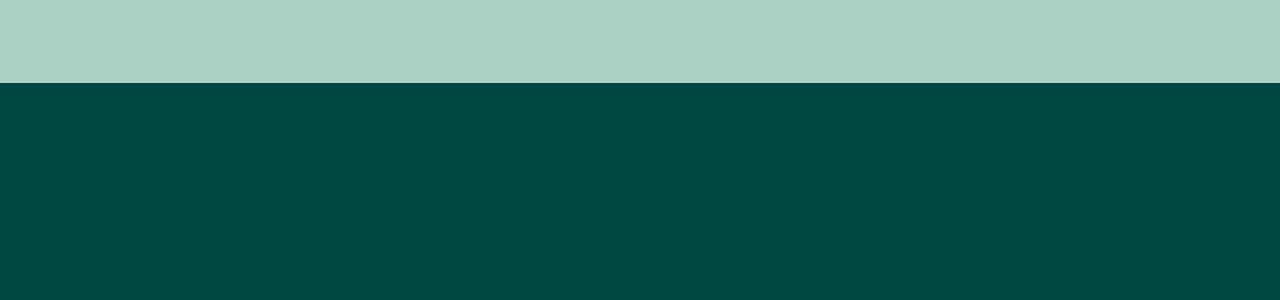
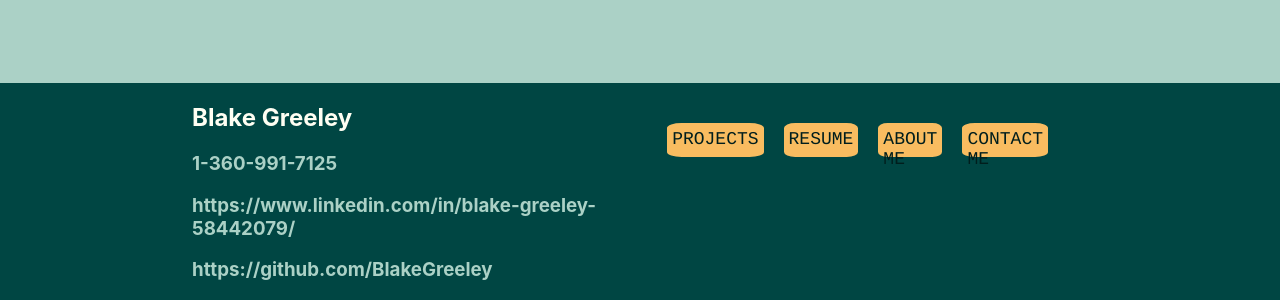
Before and after one commit to BlakeGreeley/MY_PROFILE, a React (Create React App) app in the folder client/: page / in a window 1280 px wide. Shown: the part 1537-1837 px from the top of the page. Before the commit the page ends 1620 px from the top, so only its background shows below. Built offline with nearby package versions, Linux system fonts and the light colour scheme.

Commit message:
adding new pages

```diff
--- a/client/src/App.css
+++ b/client/src/App.css
@@ -133,3 +133,51 @@ p {
   height: 1200px;
   width: 100%;
 }
+
+/* info end */
+
+/* end page section */
+.end-page {
+  justify-content: space-between;
+  padding-left: 15%;
+  padding-right: 15%;
+}
+
+.info-card {
+  justify-content: space-around;
+  display: flex;
+}
+
+h2 {
+  color: #fffff3;
+}
+
+h3 {
+  color: #abd1c6;
+}
+
+.categories {
+  display: flex;
+  justify-content: space-around;
+  margin: 30px;
+}
+
+.btn-info {
+  margin: 10px;
+  border-radius: 15%;
+  height: 24px;
+  font-family: Courier, monospace;
+  font-size: 18px;
+  background-color: #f9bc60;
+  color: #001e1d;
+  padding-top: 6px;
+  padding-bottom: 4px;
+  padding-left: 5px;
+  padding-right: 5px;
+  text-decoration: none;
+}
+
+.btn-info:hover {
+  background-color: #e16162;
+  color: #fffff3;
+}
--- a/client/src/components/dashboard.js
+++ b/client/src/components/dashboard.js
@@ -49,20 +49,27 @@ const Dashboard = () => {
             </div>
 
             <div className="info-box">
-                <div className="categories">
 
-                </div>
+            </div>
 
-                <div className="categories">
+            <div className="end-page">
+                <div className="info-card">
+                    <div>
+                    <h2>Blake Greeley</h2>
+                    <h3>1-360-991-7125</h3>
+                    <h3>https://www.linkedin.com/in/blake-greeley-58442079/</h3>
+                    <h3>https://github.com/BlakeGreeley</h3>
+                    </div>
 
-                </div>
+                    <div className="categories">
+                        <Link to='/projects' className="btn-info">PROJECTS</Link>
 
-                <div className="categories">
+                        <Link to='/projects' className="btn-info">RESUME</Link>
 
-                </div>
+                        <Link to='/projects' className="btn-info">ABOUT ME</Link>
 
-                <div className="categories">
-
+                        <Link to='/projects' className="btn-info">CONTACT ME</Link>
+                    </div>
                 </div>
             </div>
         </div>
```
Also changed, not shown: client/src/components/AboutMe.js (added, +9 -0 lines), client/src/components/Projects.js (added, +9 -0 lines), client/src/components/Resume.js (added, +9 -0 lines).
